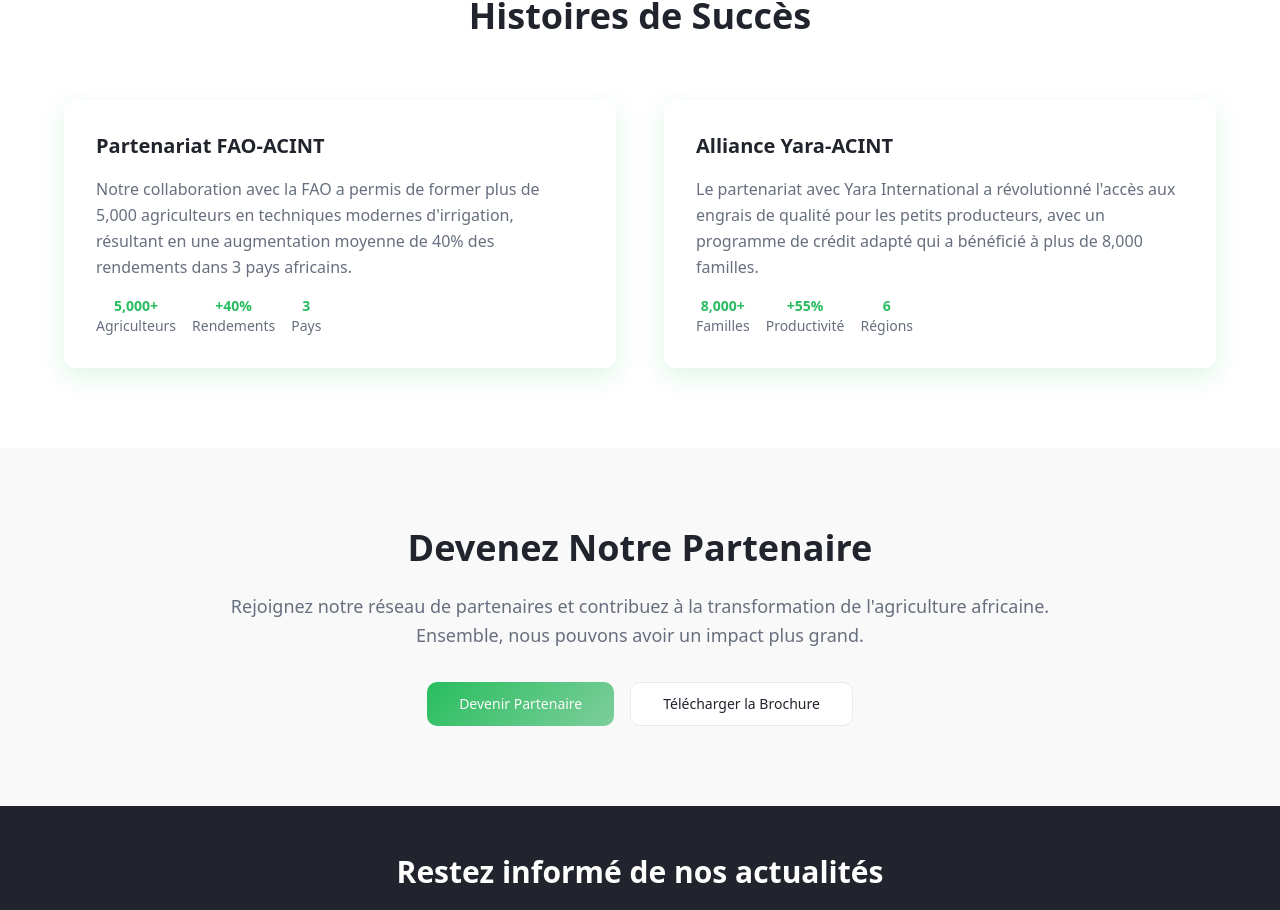
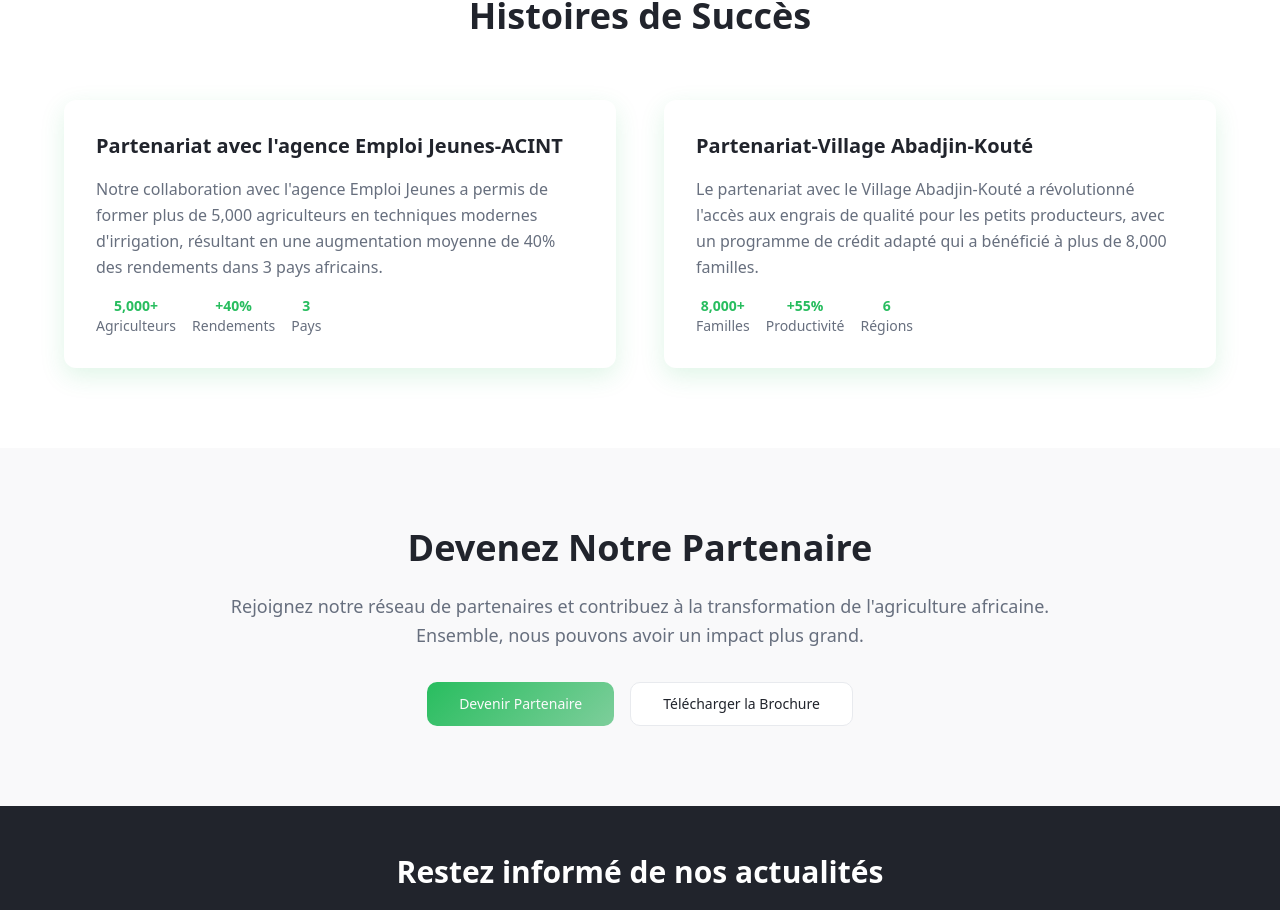
Before and after one commit to enexpharma/acint-grow-global, a React (Vite) app: page /partners in a window 1280 px wide. Shown: the part 1731-2641 px from the top of the page. Built offline with nearby package versions, Linux system fonts and the light colour scheme.

Commit message:
Update Partners page
Replace "Partenariat FAO-ACINT" with "partenariat avec l'agence Emploi Jeunes-ACINT".
Replace "Alliance Yara-ACINT" with "Partenariat-Village Abadjin-Kouté".

```diff
--- a/src/pages/Partners.tsx
+++ b/src/pages/Partners.tsx
@@ -180,9 +180,9 @@ const Partners = () => {
               </h2>
               <div className="grid grid-cols-1 md:grid-cols-2 gap-12">
                 <div className="bg-gradient-card rounded-lg p-8 shadow-medium">
-                  <h3 className="text-xl font-bold mb-4">Partenariat FAO-ACINT</h3>
+                  <h3 className="text-xl font-bold mb-4">Partenariat avec l'agence Emploi Jeunes-ACINT</h3>
                   <p className="text-muted-foreground mb-4 leading-relaxed">
-                    Notre collaboration avec la FAO a permis de former plus de 5,000 agriculteurs
+                    Notre collaboration avec l'agence Emploi Jeunes a permis de former plus de 5,000 agriculteurs
                     en techniques modernes d'irrigation, résultant en une augmentation moyenne
                     de 40% des rendements dans 3 pays africains.
                   </p>
@@ -203,9 +203,9 @@ const Partners = () => {
                 </div>
 
                 <div className="bg-gradient-card rounded-lg p-8 shadow-medium">
-                  <h3 className="text-xl font-bold mb-4">Alliance Yara-ACINT</h3>
+                  <h3 className="text-xl font-bold mb-4">Partenariat-Village Abadjin-Kouté</h3>
                   <p className="text-muted-foreground mb-4 leading-relaxed">
-                    Le partenariat avec Yara International a révolutionné l'accès aux engrais
+                    Le partenariat avec le Village Abadjin-Kouté a révolutionné l'accès aux engrais
                     de qualité pour les petits producteurs, avec un programme de crédit adapté
                     qui a bénéficié à plus de 8,000 familles.
                   </p>
```
